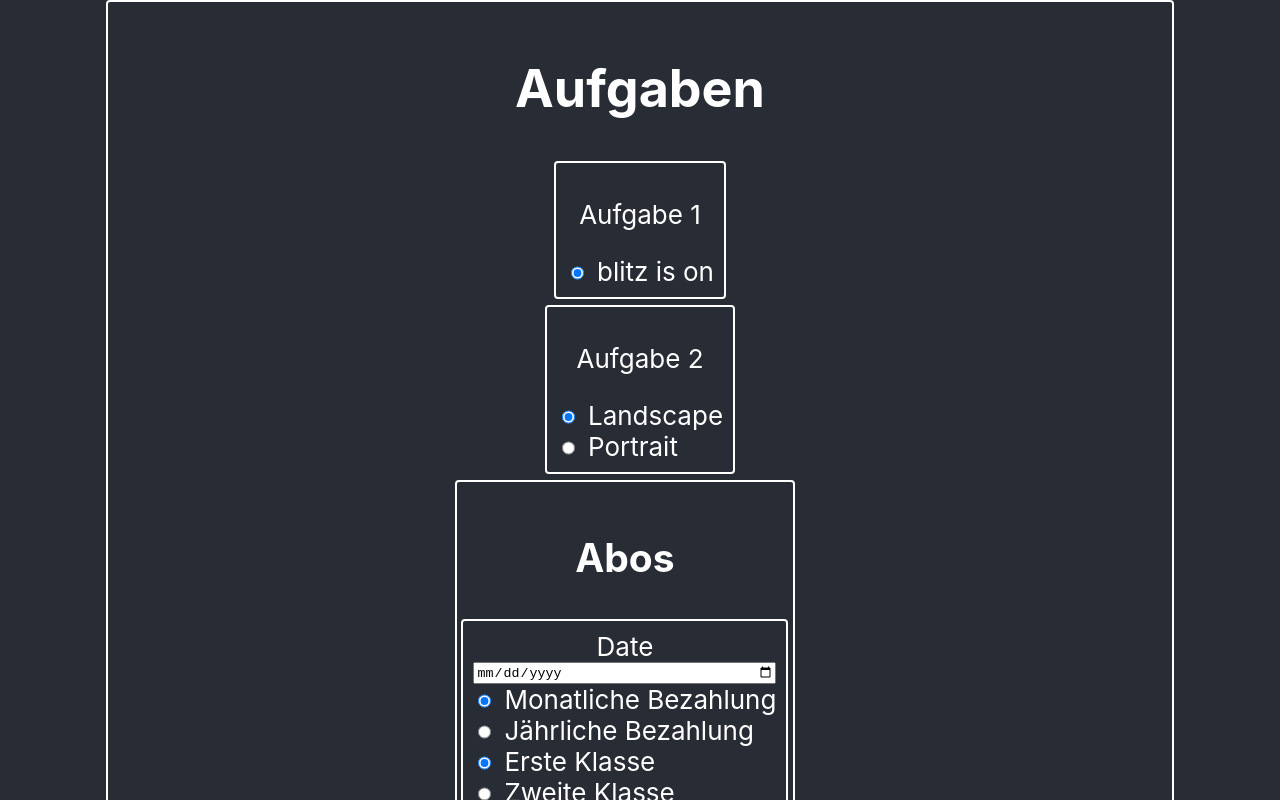
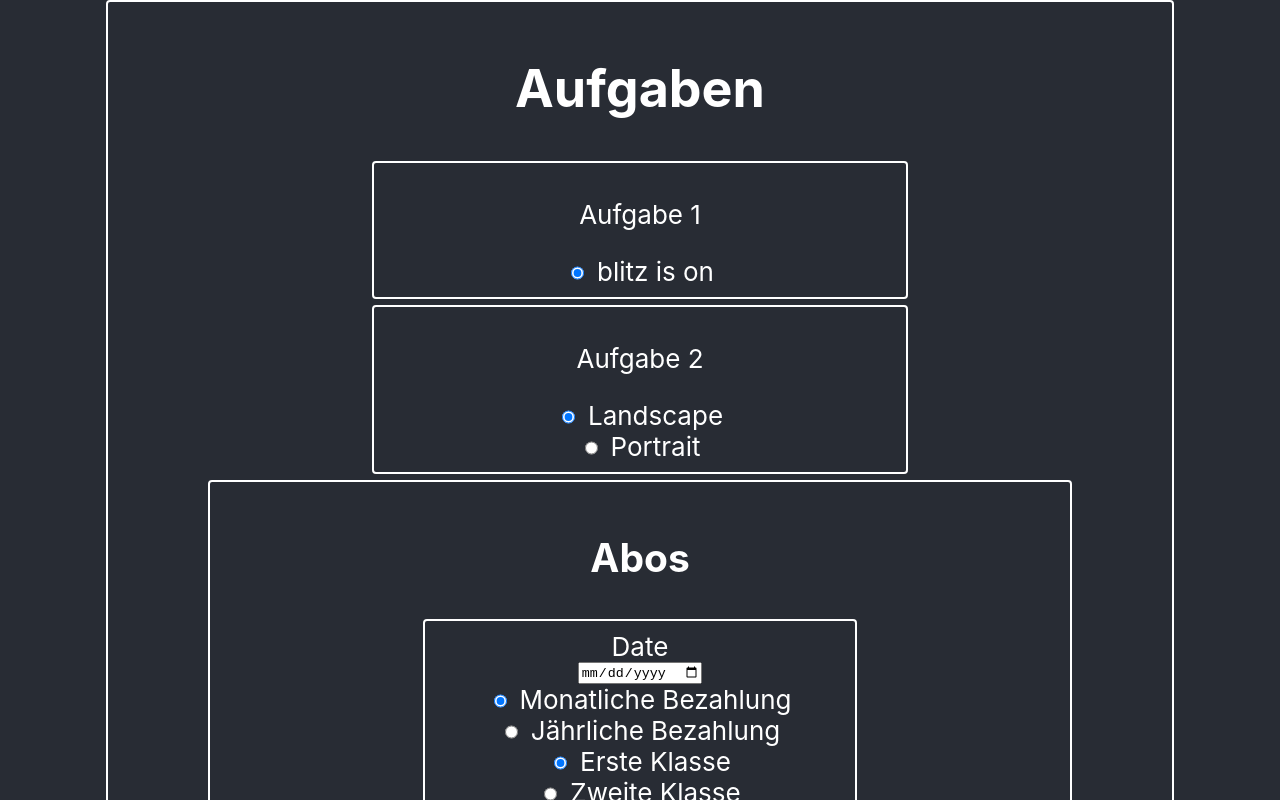
Before and after one commit to phillipSmach95/lernkontrolle, a React (Create React App) app: page / in a window 1280 px wide. Shown: the top 800 px of the page. Built offline with nearby package versions, Linux system fonts and the light colour scheme.

Commit message:
css unfinished

```diff
--- a/src/App.css
+++ b/src/App.css
@@ -36,11 +36,13 @@
     transform: rotate(360deg);
   }
 }
+h1,h2,h3,h4,h5{
+  width: 100%;
+}
 .container{
-  display: grid;
-
+  display: flex;
+  flex-wrap: wrap;
   justify-content: center;
-
   gap: 6px;
   width: 80%;
   padding: 20PX;
@@ -51,8 +53,19 @@
 }
 .form-div{
   display: grid;
+  grid-template-columns: repeat(1, minmax(0, 1fr));
+ justify-items: center;
+  width: 50%;
+  padding: 10PX;
+  border-color: white;
+  border-style: solid;
+  border-width: 2px;
+  border-radius: 4px;
+}
+.bill-div{
+  display: grid;
+  grid-template-columns: repeat(2, minmax(0, 1fr));
 
-  justify-self: center;
 
   width: max-content;
   padding: 10PX;
@@ -64,7 +77,7 @@
 .radio-group{
   display: flex;
   flex-direction: row-reverse;
-  justify-content: left;
+  justify-items: start;
   width: fit-content;
   gap: 10px;
 }
@@ -76,14 +89,12 @@
 }
 
 
-.radio-group input[type=radio]:checked + label{
+.radio-group label + input[type=radio]:checked {
   font-weight: bold;
 }
 
-.radio-group input[type=radio] + label{
-  display: flex;
-  flex-direction: row;
-  justify-content: left;
+.radio-group  label + input[type=radio] {
+  background: red;
   gap: 10px;
 
 }
--- a/src/App.jsx
+++ b/src/App.jsx
@@ -5,7 +5,7 @@ function App() {
   const [blitzOn, setBlitzOn] = useState("blitz is on");
   const [date, setDate] = useState(new Date());
   const [ticketPrice, setTicketPrice] = useState(0);
-  const [option, setOption] = useState('Erwachsene 25-64/65 Jahre');
+  const [option, setOption] = useState("Erwachsene 25-64/65 Jahre");
   const [isBlitzToggled, setIsBlitztoggled] = useState(true);
   const [isFirstclassToggled, setIsFirstclassToggled] = useState(true);
   const [isSecondclassToggled, setIsSecondclassToggled] = useState(false);
@@ -15,58 +15,120 @@ function App() {
   const [isYearlyToggled, setIsYearlyToggled] = useState(false);
 
   const priceObjectsGA = [
-    {label: "Erwachsene 25-64/65 Jahre",        priceMntCls1: 545, priceMntCls2: 340, priceYearCls1: 6300, priceYearCls2: 2860},
-    {label: "Senior ab 64/65 Jahre",            priceMntCls1: 430, priceMntCls2: 240, priceYearCls1: 4840, priceYearCls2: 2880},
-    {label: "Junior 16-25 Jahre",               priceMntCls1: 405, priceMntCls2: 245, priceYearCls1: 4520, priceYearCls2: 2650},
-    {label: "Junior Studierende 25-30 Jahre",   priceMntCls1: 405, priceMntCls2: 245, priceYearCls1: 4520, priceYearCls2: 2650},
-    {label: "Reisende mit Behinderung",         priceMntCls1: 355, priceMntCls2: 225, priceYearCls1: 4050, priceYearCls2: 2480},
-    {label: "Kind 6-16 Jahre",                  priceMntCls1: 250, priceMntCls2: 160, priceYearCls1: 2760, priceYearCls2: 1645},
-    {label: "Duo Partner",                      priceMntCls1: 380, priceMntCls2: 245, priceYearCls1: 4340, priceYearCls2: 2700},
-    {label: "Familia Kind 6-16 Jahre",          priceMntCls1: 250, priceMntCls2: 75,  priceYearCls1: 2760, priceYearCls2: 680},
-    {label: "Familia Jugend 16-25 Jahre",       priceMntCls1: 255, priceMntCls2: 95,  priceYearCls1: 2790, priceYearCls2: 925},
-    {label: "Familia Partner",                  priceMntCls1: 310, priceMntCls2: 200, priceYearCls1: 3520, priceYearCls2: 2180},
+    {
+      label: "Erwachsene 25-64/65 Jahre",
+      priceMntCls1: 545,
+      priceMntCls2: 340,
+      priceYearCls1: 6300,
+      priceYearCls2: 2860,
+    },
+    {
+      label: "Senior ab 64/65 Jahre",
+      priceMntCls1: 430,
+      priceMntCls2: 240,
+      priceYearCls1: 4840,
+      priceYearCls2: 2880,
+    },
+    {
+      label: "Junior 16-25 Jahre",
+      priceMntCls1: 405,
+      priceMntCls2: 245,
+      priceYearCls1: 4520,
+      priceYearCls2: 2650,
+    },
+    {
+      label: "Junior Studierende 25-30 Jahre",
+      priceMntCls1: 405,
+      priceMntCls2: 245,
+      priceYearCls1: 4520,
+      priceYearCls2: 2650,
+    },
+    {
+      label: "Reisende mit Behinderung",
+      priceMntCls1: 355,
+      priceMntCls2: 225,
+      priceYearCls1: 4050,
+      priceYearCls2: 2480,
+    },
+    {
+      label: "Kind 6-16 Jahre",
+      priceMntCls1: 250,
+      priceMntCls2: 160,
+      priceYearCls1: 2760,
+      priceYearCls2: 1645,
+    },
+    {
+      label: "Duo Partner",
+      priceMntCls1: 380,
+      priceMntCls2: 245,
+      priceYearCls1: 4340,
+      priceYearCls2: 2700,
+    },
+    {
+      label: "Familia Kind 6-16 Jahre",
+      priceMntCls1: 250,
+      priceMntCls2: 75,
+      priceYearCls1: 2760,
+      priceYearCls2: 680,
+    },
+    {
+      label: "Familia Jugend 16-25 Jahre",
+      priceMntCls1: 255,
+      priceMntCls2: 95,
+      priceYearCls1: 2790,
+      priceYearCls2: 925,
+    },
+    {
+      label: "Familia Partner",
+      priceMntCls1: 310,
+      priceMntCls2: 200,
+      priceYearCls1: 3520,
+      priceYearCls2: 2180,
+    },
   ];
 
-const options = priceObjectsGA.map((e)=> {return e.label})
-console.log(priceObjectsGA.find((e)=> e.label === option).priceMntCls1)
+  const options = priceObjectsGA.map((e) => {
+    return e.label;
+  });
+  console.log(priceObjectsGA.find((e) => e.label === option).priceMntCls1);
 
   const blitzOnOrOff = () => {
     setIsBlitztoggled(!isBlitzToggled);
     isBlitzToggled ? setBlitzOn("blitz is off") : setBlitzOn("blitz is on");
   };
   const onLandscapeClick = () => {
-    if (!isLandscapeToggled){
+    if (!isLandscapeToggled) {
       setIsLandscapeToggled(!isLandscapeToggled);
       setIsPortraitToggled(!isPortraitToggled);
     }
   };
   const onPortraitClick = () => {
-    if (!isPortraitToggled){
+    if (!isPortraitToggled) {
       setIsPortraitToggled(!isPortraitToggled);
-      setIsLandscapeToggled(!isLandscapeToggled)
+      setIsLandscapeToggled(!isLandscapeToggled);
     }
   };
   const onMonthlyClick = () => {
-    if(!isMonthlyToggled){
+    if (!isMonthlyToggled) {
       setIsYearlyToggled(!isYearlyToggled);
       setIsMonthlyToggled(!isMonthlyToggled);
     }
   };
 
   const onYearlyClick = () => {
-    if(!isYearlyToggled){
+    if (!isYearlyToggled) {
       setIsYearlyToggled(!isYearlyToggled);
       setIsMonthlyToggled(!isMonthlyToggled);
     }
   };
   const onFirstclassClick = () => {
-    if(!isFirstclassToggled){
+    if (!isFirstclassToggled) {
       setIsFirstclassToggled(!isFirstclassToggled);
       setIsSecondclassToggled(!isSecondclassToggled);
     }
   };
   const onSecondclassClick = () => {
-    if(!isSecondclassToggled){
+    if (!isSecondclassToggled) {
       setIsFirstclassToggled(!isFirstclassToggled);
       setIsSecondclassToggled(!isSecondclassToggled);
     }
@@ -92,14 +154,22 @@ console.log(priceObjectsGA.find((e)=> e.label === option).priceMntCls1)
     }
     return content;
   };
-  function getPrice(){
-    if(isYearlyToggled){
-        isFirstclassToggled ? setTicketPrice(priceObjectsGA.find((e)=> e.label === option).priceYearCls1) : setTicketPrice(priceObjectsGA.find((e)=> e = option).priceYearCls2)
-    }else
-    if(isMonthlyToggled){
-        isFirstclassToggled ? setTicketPrice(priceObjectsGA.find((e)=> e.label === option).priceMntCls1) : setTicketPrice(priceObjectsGA.find((e)=> e = option).priceMntCls2)
+  function getPrice() {
+    if (isYearlyToggled) {
+      isFirstclassToggled
+        ? setTicketPrice(
+            priceObjectsGA.find((e) => e.label === option).priceYearCls1
+          )
+        : setTicketPrice(
+            priceObjectsGA.find((e) => (e = option)).priceYearCls2
+          );
+    } else if (isMonthlyToggled) {
+      isFirstclassToggled
+        ? setTicketPrice(
+            priceObjectsGA.find((e) => e.label === option).priceMntCls1
+          )
+        : setTicketPrice(priceObjectsGA.find((e) => (e = option)).priceMntCls2);
     }
-
   }
 
   return (
@@ -110,45 +180,40 @@ console.log(priceObjectsGA.find((e)=> e.label === option).priceMntCls1)
             <h1>Aufgaben</h1>
             <div className="form-div">
               <p>Aufgabe 1</p>
-              <label
-                htmlFor="flash"
-                className="radio-group "
-              >
-                {blitzOn}
+              <div className="radio-group">
+                <label htmlFor="flash">{blitzOn}</label>
                 <input
                   type="radio"
                   id="flash"
                   onClick={() => blitzOnOrOff()}
                   checked={isBlitzToggled}
                 />
-              </label>
+              </div>
             </div>
             <div className="form-div">
               <p>Aufgabe 2</p>
-              <label
-                htmlFor="landscape"
-                className="radio-group"
-              >
+              <div className="radio-group">
+                <label htmlFor="landscape">
                   Landscape
+                </label>
                 <input
                   type="radio"
                   id="landscape"
                   onClick={() => onLandscapeClick()}
                   checked={isLandscapeToggled}
                 />
+              </div>
+              <div className="radio-group">
+                <label htmlFor="portrait" >
+                  Portrait
                 </label>
-              <label
-                htmlFor="portrait"
-                className="radio-group"
-              >
-                Portrait
                 <input
                   type="radio"
                   id="portrait"
                   onClick={() => onPortraitClick()}
                   checked={isPortraitToggled}
                 />
-              </label>
+              </div>
             </div>
             <div className="container">
               <h2>Abos</h2>
@@ -161,8 +226,11 @@ console.log(priceObjectsGA.find((e)=> e.label === option).priceMntCls1)
                   value={date}
                   onInput={(e) => setDate(e.target.value)}
                 />
-                <label htmlFor="month" className="radio-group">
+
+                <div className="radio-group">
+                  <label htmlFor="month" >
                     Monatliche Bezahlung
+                  </label>
                   <input
                     type="radio"
                     name="month"
@@ -170,9 +238,11 @@ console.log(priceObjectsGA.find((e)=> e.label === option).priceMntCls1)
                     checked={isMonthlyToggled}
                     onClick={() => onMonthlyClick()}
                   />
+                </div>
+                <div className="radio-group">
+                  <label htmlFor="year" >
+                    Jährliche Bezahlung
                   </label>
-                <label htmlFor="year" className="radio-group">
-                  Jährliche Bezahlung
                   <input
                     type="radio"
                     name="year"
@@ -180,20 +250,46 @@ console.log(priceObjectsGA.find((e)=> e.label === option).priceMntCls1)
                     checked={isYearlyToggled}
                     onClick={() => onYearlyClick()}
                   />
+                </div>
+                <div className="radio-group">
+                  <label htmlFor="firstclass" >
+                    Erste Klasse
                   </label>
-                <label htmlFor="firstclass" className="radio-group">
-                  Erste Klasse
-                  <input type="radio" name="firstclass" id="firstclass" checked={isFirstclassToggled} onClick={()=>onFirstclassClick()} />
+                  <input
+                    type="radio"
+                    name="firstclass"
+                    id="firstclass"
+                    checked={isFirstclassToggled}
+                    onClick={() => onFirstclassClick()}
+                  />
+                </div>
+                <div className="radio-group">
+                  <label htmlFor="secondclass" >
+                    Zweite Klasse
                   </label>
-                <label htmlFor="secondclass" className="radio-group">
-                  Zweite Klasse
-                  <input type="radio" name="secondclass" id="secondclass" checked={isSecondclassToggled} onClick={()=>onSecondclassClick()} />
-                </label>
-                <select name="category" id="category" onChange={(e)=> setOption(e.target.value)}>
+                  <input
+                    type="radio"
+                    name="secondclass"
+                    id="secondclass"
+                    checked={isSecondclassToggled}
+                    onClick={() => onSecondclassClick()}
+                  />
+                </div>
+                <select
+                  name="category"
+                  id="category"
+                  onChange={(e) => setOption(e.target.value)}
+                >
                   {getOptionsContent(options)}
                 </select>
-                <button type="button" onClick={()=>getPrice()}>Abo-Preis Anzeigen</button>
+                <button type="button" onClick={() => getPrice()}>
+                  Abo-Preis Anzeigen
+                </button>
                 <p>{ticketPrice} Fr.</p>
+              </div>
+              <div className="form-div">
+                <h3>Rechnung</h3>
+                <div className="Bill-div"></div>
               </div>
             </div>
           </div>
```
Lines whose indentation alone changed are shown as unchanged.
